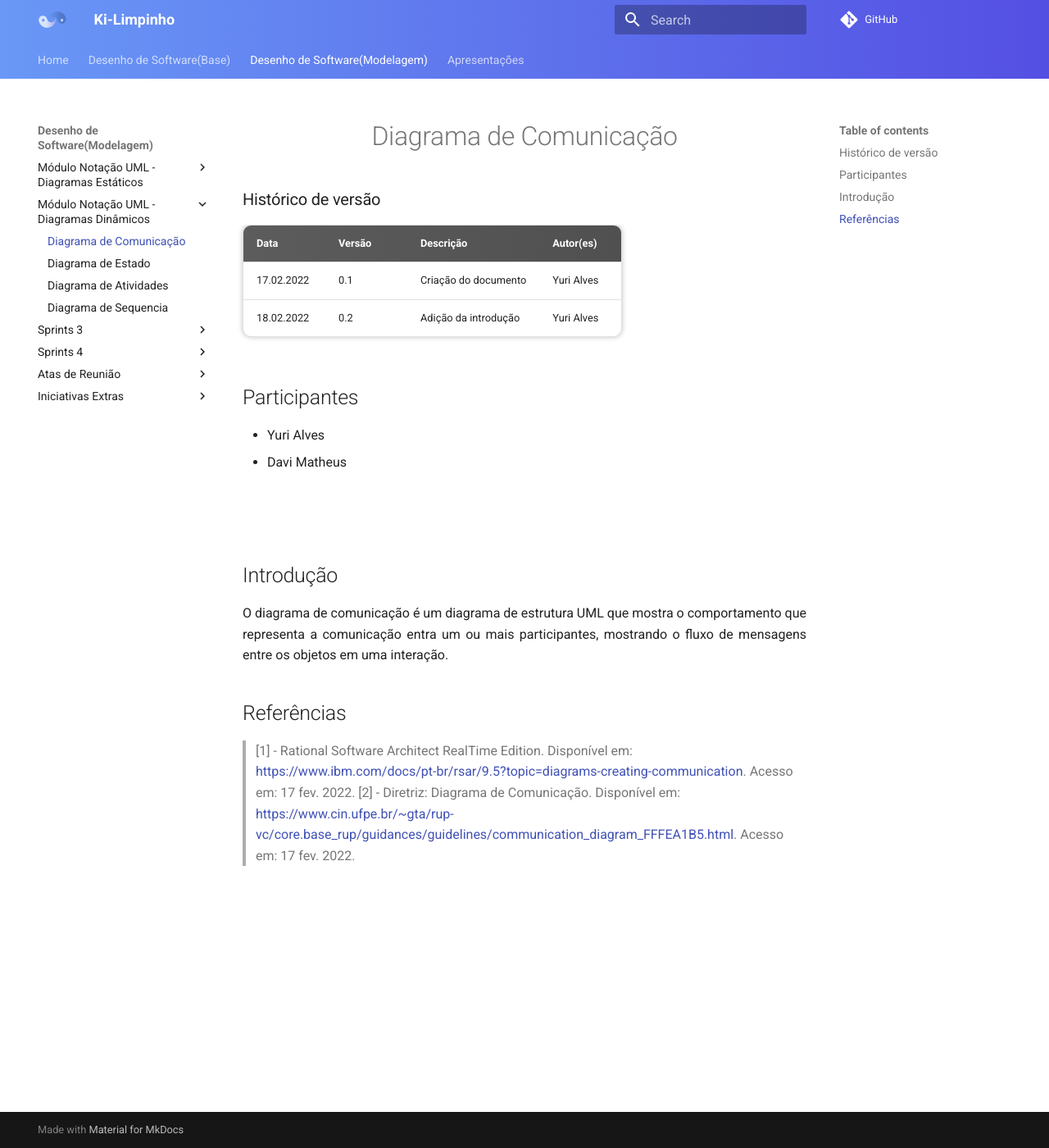
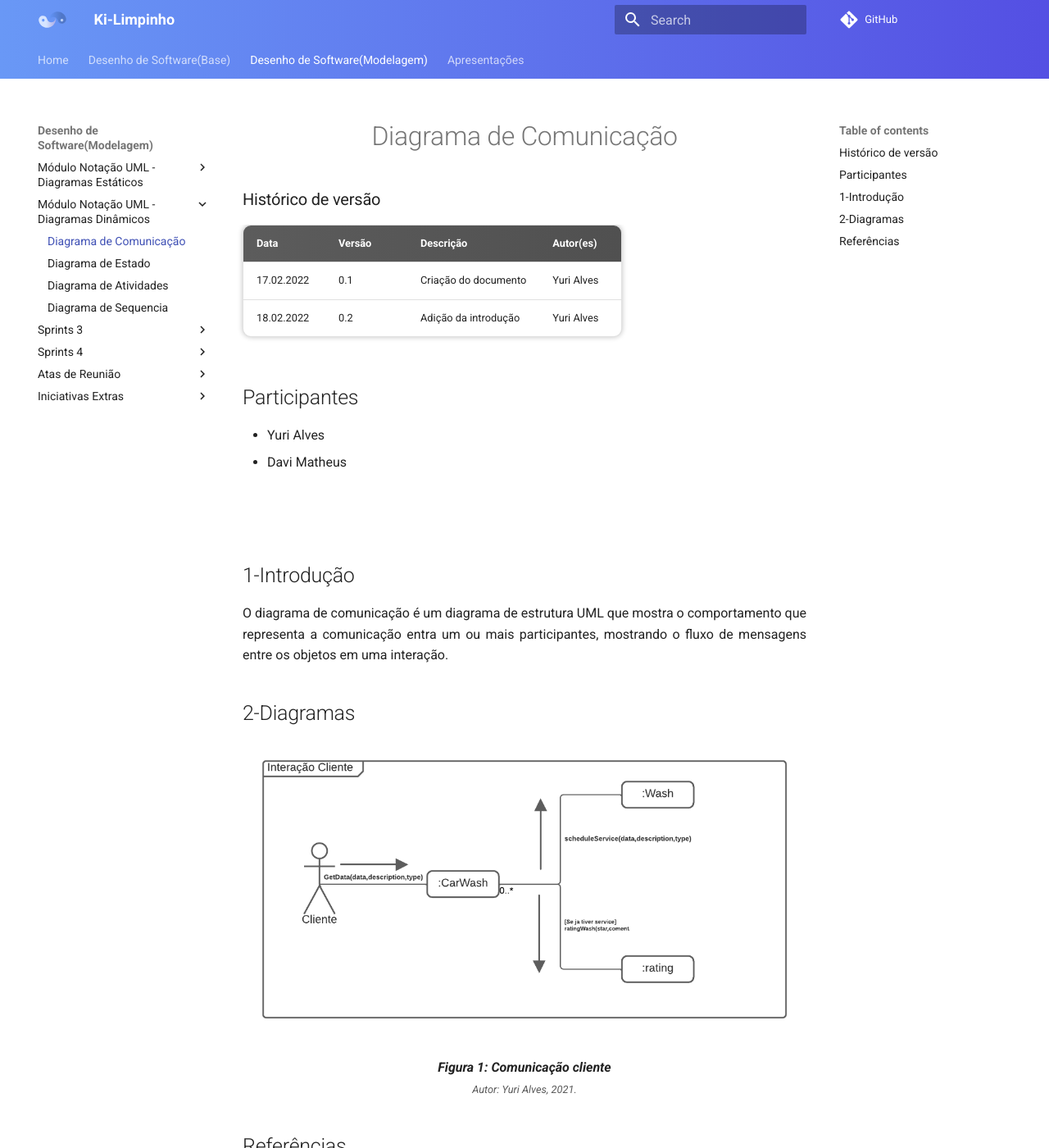
Before and after one commit to UnBArqDsw2021-2/2021.2_G2_Ki-Limpinho, an MkDocs documentation site: the page built from docs/diagramaDeComunicacao.md, in a window 1280 px wide and 1400 px high. Shown: the whole window at 82% size. Built offline with MkDocs 1.6.1 and Material for MkDocs 9.7.7, drawn with Linux system fonts in a browser that asks for light colours; comment, search, counter and statistics services are not loaded.

Commit message:
Adição Comunicação cliente

```diff
--- a/docs/diagramaDeComunicacao.md
+++ b/docs/diagramaDeComunicacao.md
@@ -14,12 +14,23 @@
 
 <br><br>
 
-## Introdução
+## 1-Introdução
 
 <div align="justify">
     O diagrama de comunicação é um diagrama de estrutura UML que mostra o comportamento que representa a comunicação entra um ou mais participantes, mostrando o fluxo de mensagens entre os objetos em uma interação.
 </div>
 
+## 2-Diagramas
+
+<p align='center'>
+    <img src='../assets/img/comunicacao/comunicationClient.png'>
+    <figcaption align='center'>
+        <b>Figura 1: Comunicação cliente</b>
+        <br>
+        <small>Autor: Yuri Alves, 2021.</small>
+    </figcaption>
+</p>
+
 ## Referências
 
 > [1] - Rational Software Architect RealTime Edition. Disponível em: <https://www.ibm.com/docs/pt-br/rsar/9.5?topic=diagrams-creating-communication>. Acesso em: 17 fev. 2022.
```
Also changed, not shown: docs/assets/img/comunicacao/comunicationClient.png (added).
